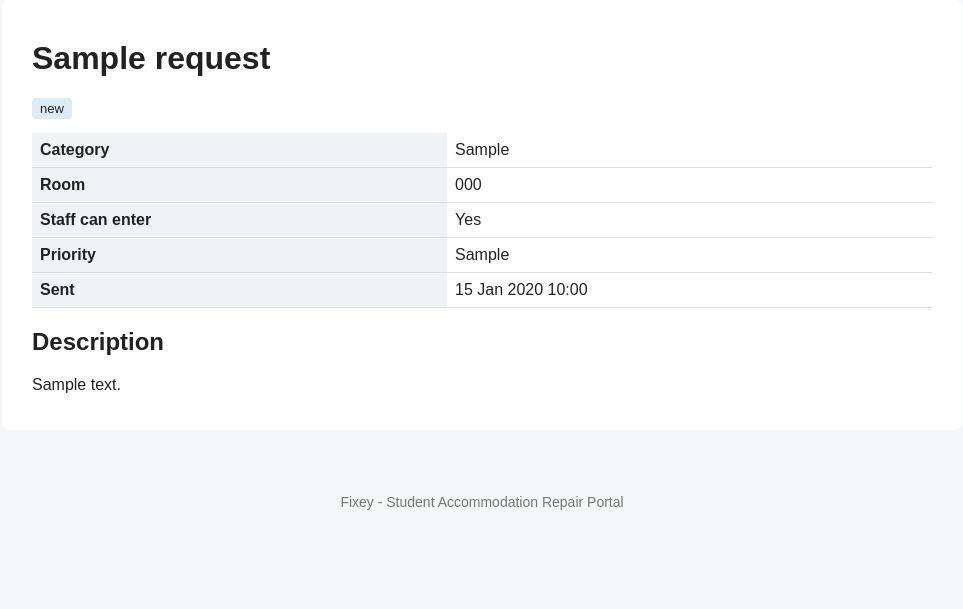
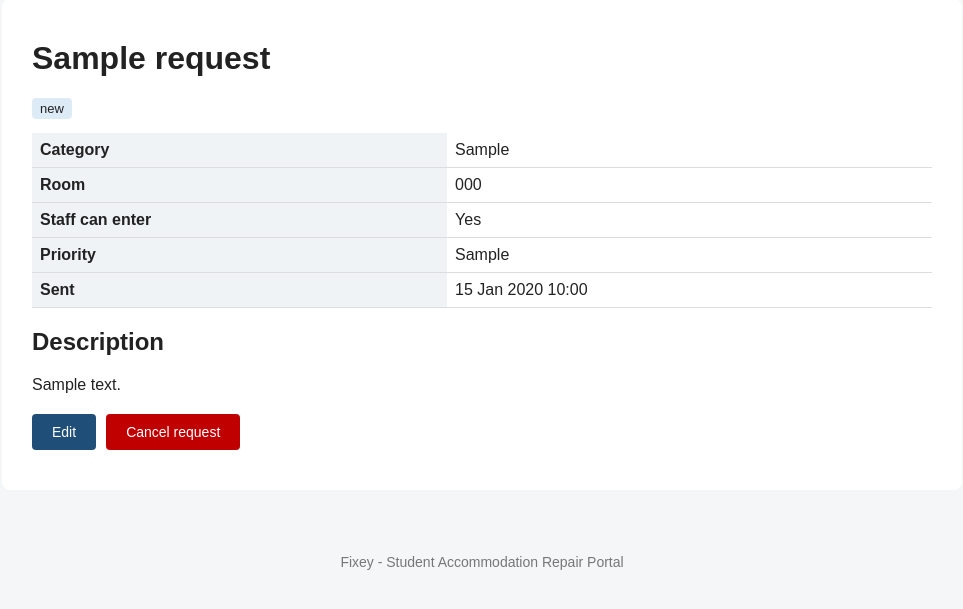
Before and after one commit to vishak-SOC/Fixey-Student-portal, a Flask app: page /requests/1 in a window 1280 px wide. Shown: the part 87-696 px from the top of the page, without its empty margins (158-1121 px from the left). Run offline with Flask 3, Linux system fonts and the light colour scheme; a user stored in the database is signed in; tables that the repository leaves empty hold one stand-in row (values such as "Sample post").

Commit message:
added edit and cancel request

```diff
--- a/app/repairs.py
+++ b/app/repairs.py
@@ -57,3 +57,53 @@ def view_request(id):
         abort(403)
 
     return render_template("request_view.html", req=req)
+
+
+def get_own_new_request(id):
+    req = db.get_or_404(RepairRequest, id)
+
+    if req.student_id != current_user.id:
+        abort(403)
+    if req.status != "new":
+        flash("This request can no longer be changed.")
+        return None
+
+    return req
+
+
+@repairs.route("/requests/<int:id>/edit", methods=["GET", "POST"])
+@login_required
+@role_required("student")
+def edit_request(id):
+    req = get_own_new_request(id)
+    if req is None:
+        return redirect(url_for("repairs.view_request", id=id))
+
+    form = RequestForm(obj=req)
+
+    if form.validate_on_submit():
+        req.title = form.title.data.strip()
+        req.category = form.category.data
+        req.description = form.description.data.strip()
+        req.entry_permission = form.entry_permission.data
+        db.session.commit()
+
+        flash("Request updated.")
+        return redirect(url_for("repairs.view_request", id=req.id))
+
+    return render_template("request_edit.html", form=form, req=req)
+
+
+@repairs.route("/requests/<int:id>/cancel", methods=["POST"])
+@login_required
+@role_required("student")
+def cancel_request(id):
+    req = get_own_new_request(id)
+    if req is None:
+        return redirect(url_for("repairs.view_request", id=id))
+
+    req.status = "cancelled"
+    db.session.commit()
+
+    flash("Request cancelled.")
+    return redirect(url_for("repairs.my_requests"))
--- a/app/static/style.css
+++ b/app/static/style.css
@@ -108,6 +108,7 @@ footer {
 .btn {
     background: #1f4e79;
     color: white;
+    font-size: 14px;
     border: none;
     padding: 10px 20px;
     border-radius: 4px;
@@ -184,3 +185,17 @@ a.btn {
 .status.cancelled {
     background: #f2dcdb;
 }
+
+.actions {
+    display: flex;
+    gap: 10px;
+    margin: 20px 0;
+}
+
+.btn.red {
+    background: #c00000;
+}
+
+.btn.red:hover {
+    background: #900000;
+}
--- a/app/templates/request_view.html
+++ b/app/templates/request_view.html
@@ -18,6 +18,16 @@
 <h2>Description</h2>
 <p>{{ req.description }}</p>
 
+{% if current_user.id == req.student_id and req.status == "new" %}
+<div class="actions">
+    <a class="btn" href="{{ url_for('repairs.edit_request', id=req.id) }}">Edit</a>
+    <form action="{{ url_for('repairs.cancel_request', id=req.id) }}" method="POST">
+        <input type="hidden" name="csrf_token" value="{{ csrf_token() }}">
+        <button type="submit" class="btn red">Cancel request</button>
+    </form>
+</div>
+{% endif %}
+
 {% if current_user.role == "student" %}
 <p><a href="{{ url_for('repairs.my_requests') }}">Back to my requests</a></p>
 {% endif %}
```
Also changed, not shown: app/templates/request_edit.html (added, +29 -0 lines).
